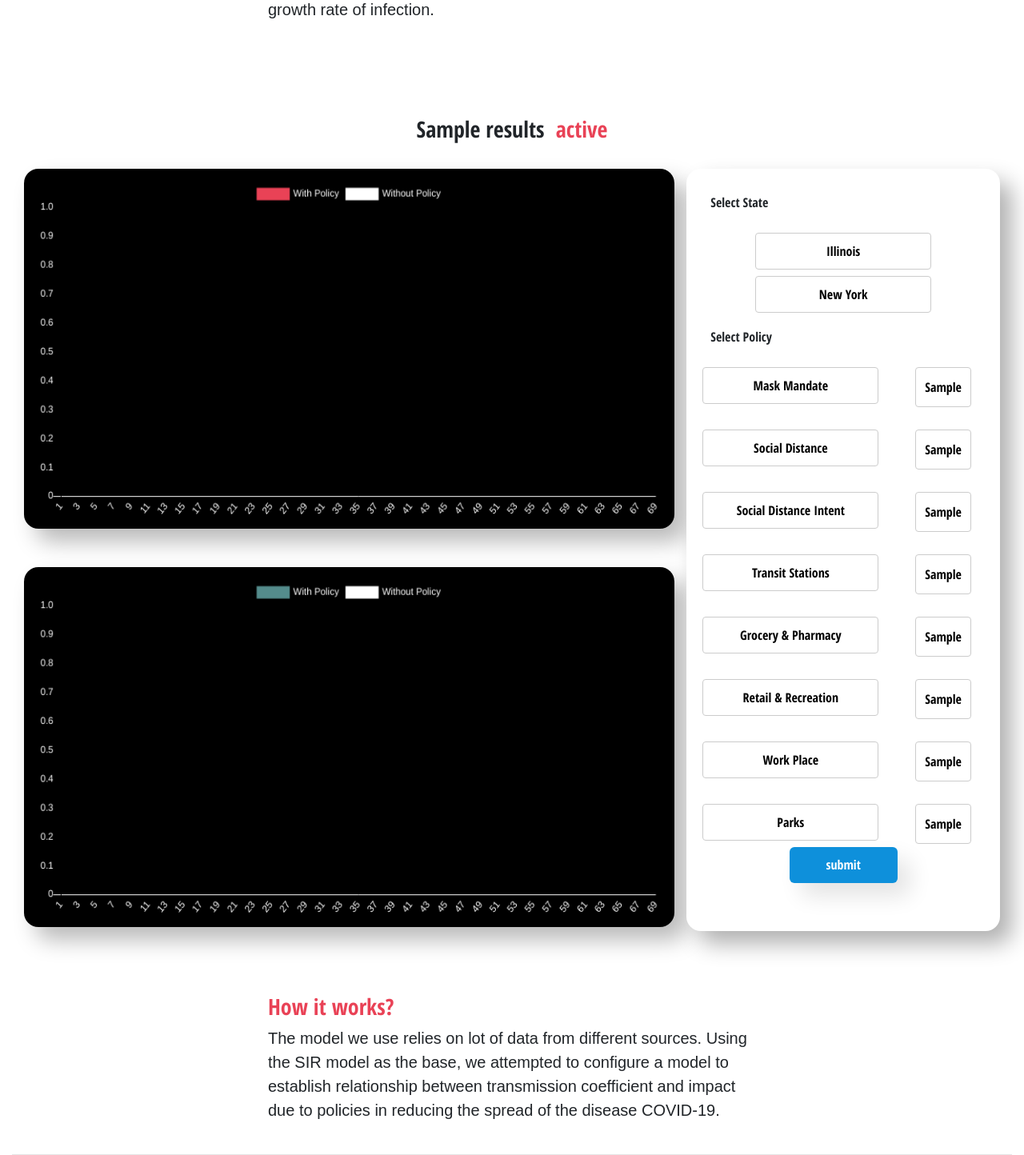
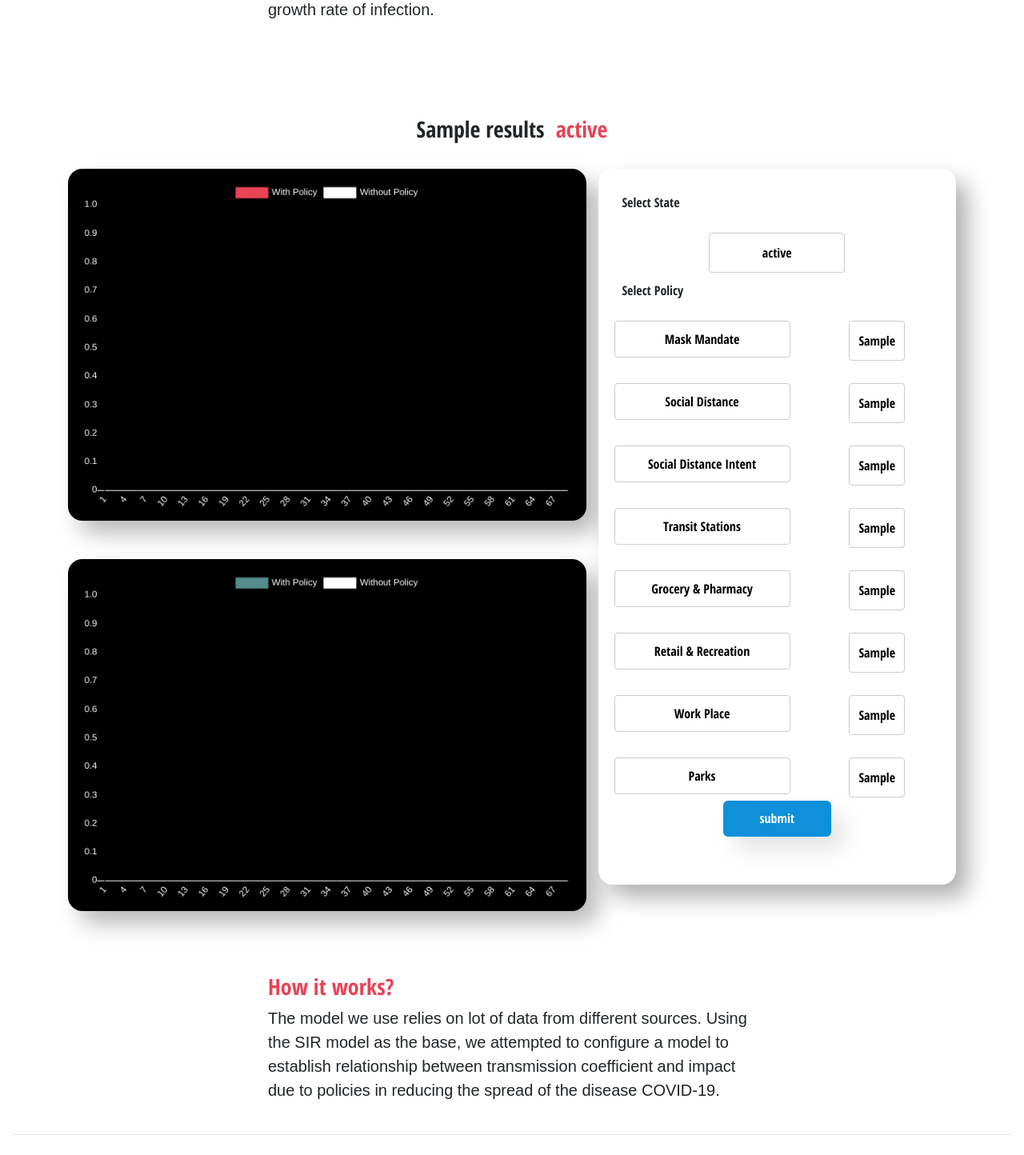
Before and after one commit to naunidhsingh13/SIR_COVID_POLICY_OPT, a Flask app: template code/templates/index.html in a window 1280 px wide. Shown: the part 434-1878 px from the top of the page at 80% size. After the commit the page ends 1853 px from the top, so only its background shows below. Run offline with Flask 2, Linux system fonts and the light colour scheme; the template is opened without the code that fills it: most values are stand-ins (such as "Sample title", 1, 10 or a date in 2020); some libraries are stand-ins or nearby versions.

Commit message:
added dropdown option for states

```diff
--- a/code/server.py
+++ b/code/server.py
@@ -6,11 +6,12 @@
 app = Flask(__name__)
 
 enf_values = [i for i in range(0, 105, 5)]
+states = ["select state", "Illinois", "New York", "California", "Florida", "Texas", "Iowa", "Washington", "Massachusetts", "Maryland"]
 processor = Processor()
 
 @app.route('/')
 def main():
-    return render_template('index.html', enf_values=enf_values)
+    return render_template('index.html', enf_values=enf_values, states=states)
 
 @app.route('/handle_data', methods=['POST'])
 def handle_data():
@@ -28,7 +29,7 @@
     if "state" in request.form:
         selected_state = request.form['state']
     else:
-        return render_template('index.html', enf_values=enf_values, warn="selecting state is mandatory")
+        return render_template('index.html', enf_values=enf_values, warn="selecting state is mandatory", states=states)
 
     if "policy" in request.form:
         selected_policy = request.form.getlist('policy')
--- a/code/static/css/style.css
+++ b/code/static/css/style.css
@@ -54,6 +54,16 @@
     font-weight:bold;
 }
 
+#state{
+    border:1px solid #ccc;
+    width:170px;
+    background:#fff;
+    border-radius:4px;
+    height:50px;
+    text-align:center;
+    font-weight:bold;
+}
+
 select {
     -webkit-appearance:none;
 }
@@ -67,8 +77,7 @@
     background-color:#000;
     border-radius: 18px;
     box-shadow: 15px 16px 28px 0 rgba(0,0,0,0.28);
-    height: 450px;
-    width: 400px;
+    height: 400px;
     padding:15px;
 }
 
--- a/code/templates/index.html
+++ b/code/templates/index.html
@@ -52,7 +52,7 @@
 
         <br><br><br>
 
-        <div class="container-fluid" id="results" style="padding: 30px;width:100%!important">
+        <div class="container" id="results" style="padding: 30px;width:100%!important">
             <div class="row">
                 <div class="col">
                     <h3 id="result-title">{{results}} &nbsp;<span>{{state}}</span></h3>
@@ -60,22 +60,22 @@
             </div>
             <br>
             <div class="row">
-                <div class="col-8" >
+                <div class="col-7" >
                     <div class="row">
 
-                         <canvas class="col" id="myChart" id="pre-policy" id="custom-border" align=center>
+                         <canvas class="col" id="myChart" id="pre-policy" id="custom-border" align=center style="height: 440px;">
 
                         </canvas>
                     </div>
                     <br><br>
                     <div class="row">
-                         <canvas class="col" id="myChart2" id="pre-policy" id="custom-border" align=center>
+                         <canvas class="col" id="myChart2" id="pre-policy" id="custom-border" align=center style="height: 440px;">
 
                          </canvas>
                     </div>
                 </div>
 
-                <div class="col-4">
+                <div class="col-5">
                     <div class="row" id="custom-border">
                         <div class="col" id="control-panel">
                             <form  method="POST" action="{{ url_for('handle_data', _anchor='results') }}">
@@ -83,13 +83,20 @@
                                 <!-- state !-->
                                 <p id="title">Select State</p>
                                 <div class="row boxed" id="custom-border">
-                                    <div class="col" align=center>
+                                    <!-- <div class="col" align=center>
                                         <input type="radio" id="il" name="state" value="Illinois">
                                         <label for="il">Illinois</label>
                                     </div>
                                     <div class="col" align=center>
                                         <input type="radio" id="ny" name="state" value="New York" disabled>
-                                        <label for="ny">New York</label>
+                                        <label for="ny" style="color:#ccc">New York</label>
+                                    </div> -->
+                                    <div class="col" align=center>
+                                        <select id="state" name="state">
+                                            {% for state in states %}
+                                            <option value="{{ state }}">{{ state }}</option>
+                                            {% endfor %}
+                                        </select>
                                     </div>
                                 </div>
 
```
